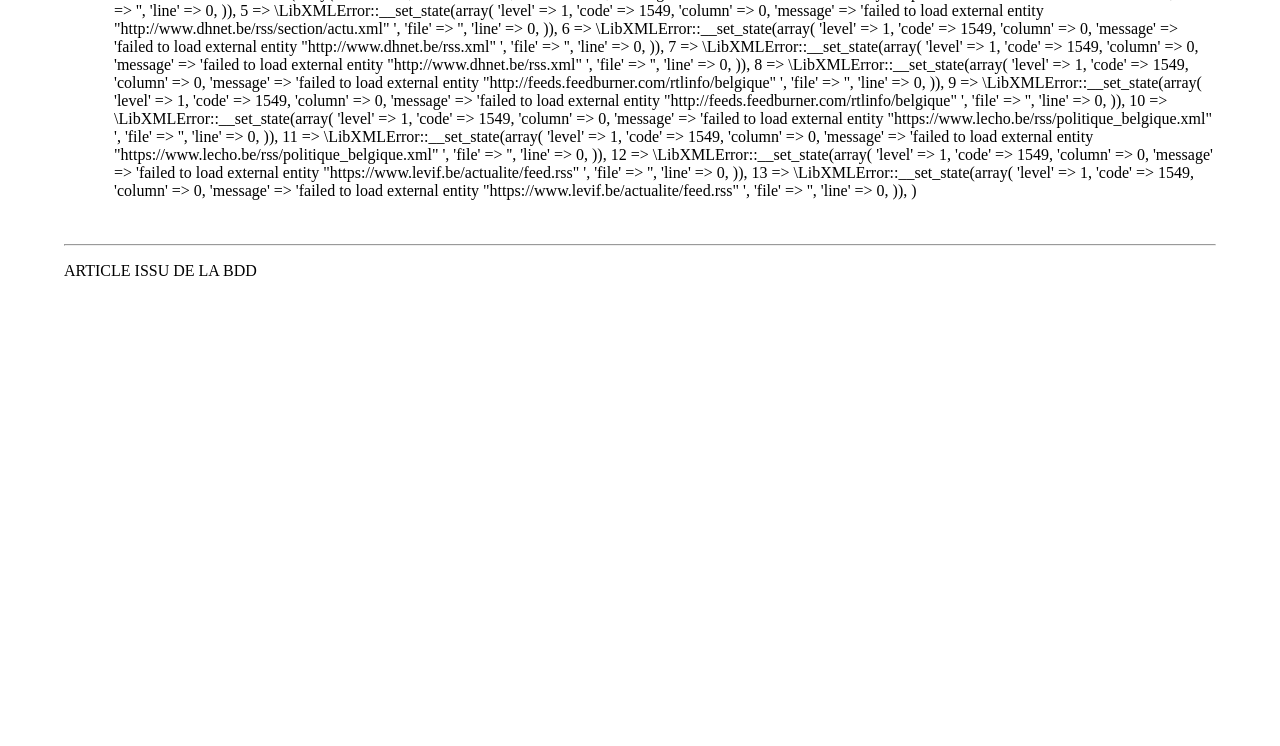
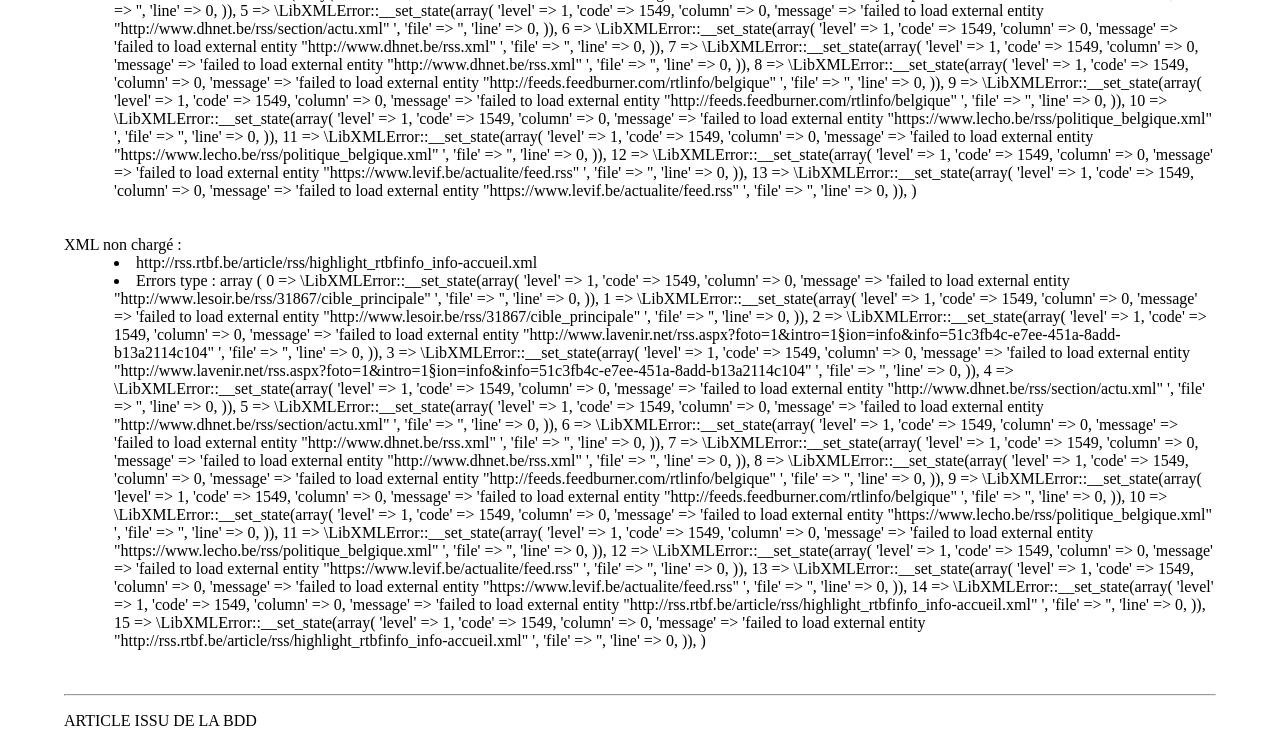
Before and after one commit to poncho31/rssToDB, a PHP site: page /RSS.php in a window 1280 px wide. Shown: the part 1739-2485 px from the top of the page. Before the commit the page ends 2015 px from the top, so only its background shows below. Run offline with PHP 8.4, Linux system fonts and the light colour scheme; data that the repository does not hold is empty.

Commit message:
Add rtbf rss

```diff
--- a/RSS.php
+++ b/RSS.php
@@ -140,7 +140,8 @@ $feeds =
 'http://www.dhnet.be/rss.xml',
 'http://feeds.feedburner.com/rtlinfo/belgique',
 'https://www.lecho.be/rss/politique_belgique.xml',
-'https://www.levif.be/actualite/feed.rss'
+'https://www.levif.be/actualite/feed.rss',
+'http://rss.rtbf.be/article/rss/highlight_rtbfinfo_info-accueil.xml'
 ];
 
 rssToDB($feeds);
```
